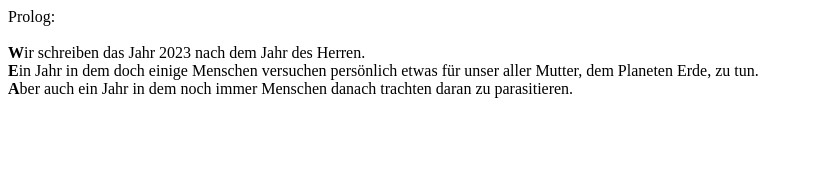
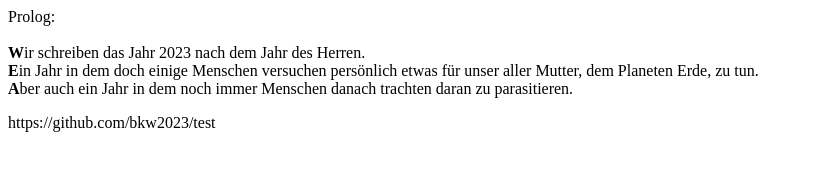
Before and after one commit to bkw2023/Smartmeter_Wiener_Netze-, a plain HTML site: page docs/index.html in a window 1280 px wide. Shown: the whole page, without its empty margins (0-813 px from the left). Drawn offline with Linux system fonts and the light colour scheme.

Commit message:
Update index.html

```diff
--- a/docs/index.html
+++ b/docs/index.html
@@ -12,6 +12,6 @@ etwas für unser aller Mutter, dem Planeten Erde, zu tun.<BR>
 <b>A</b>ber auch ein Jahr in dem noch immer Menschen danach trachten
 daran zu parasitieren.
 </p>
-
+https://github.com/bkw2023/test
 </body>
 </html>
```
